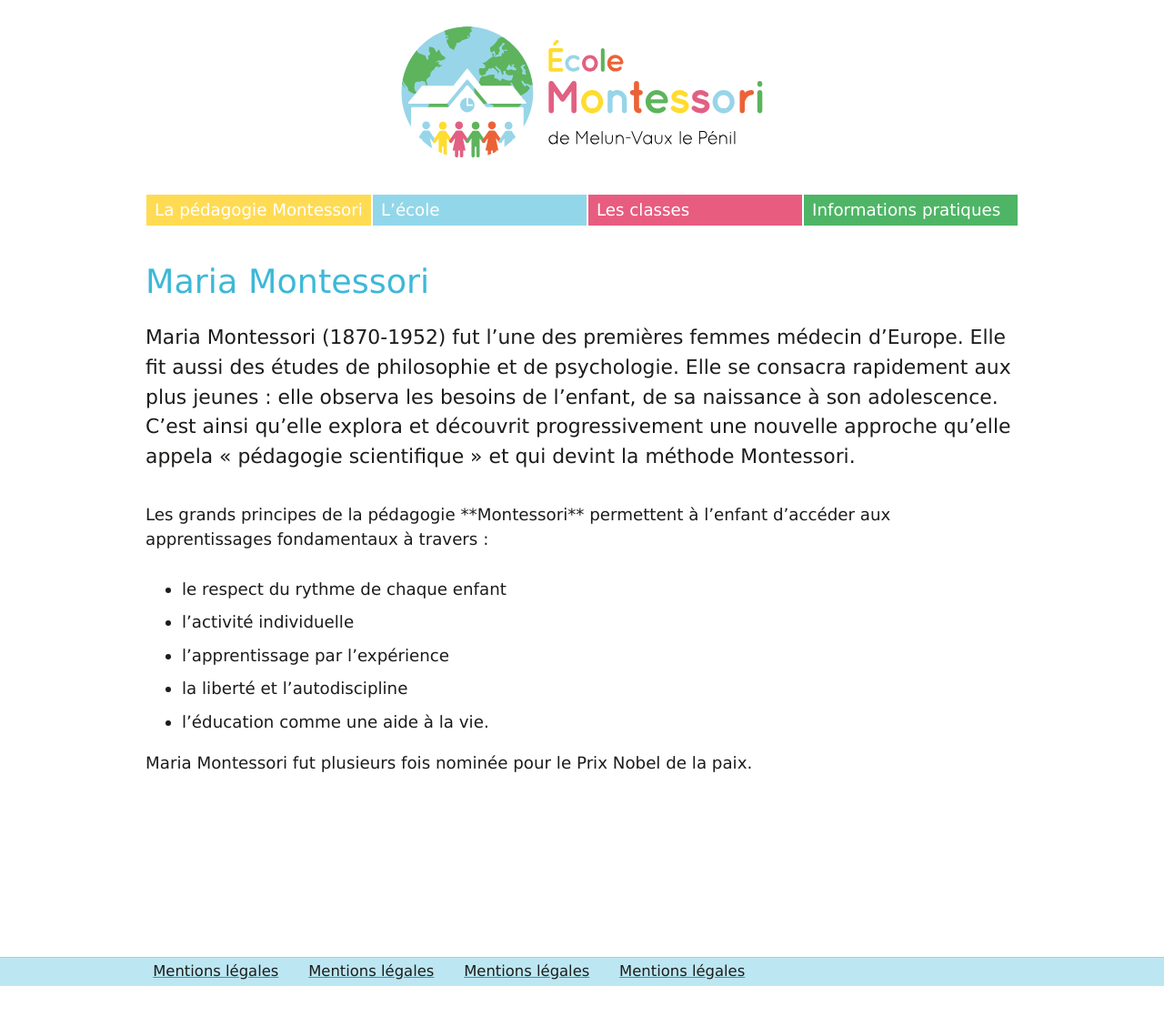
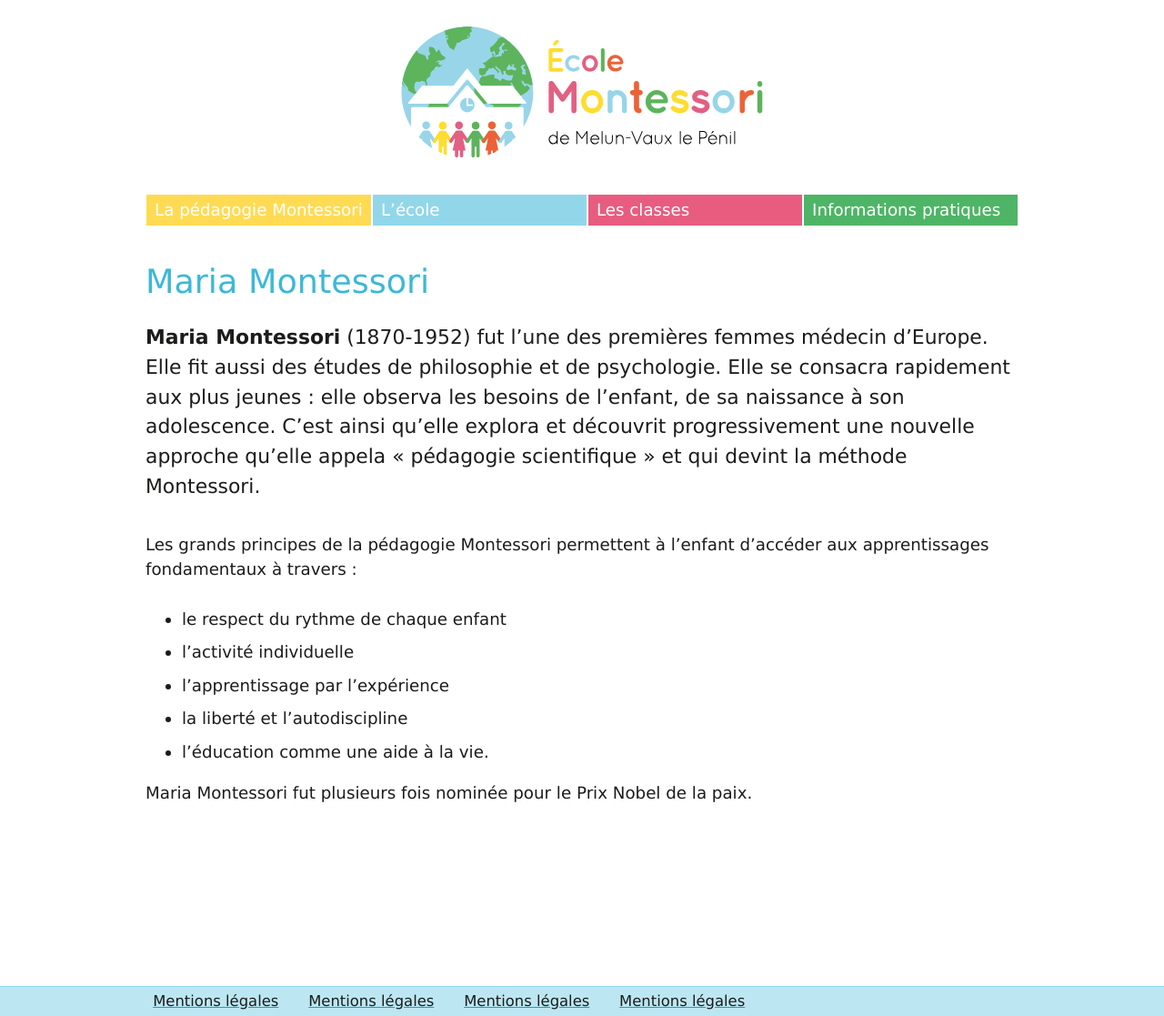
Before and after one commit to montessori-melun/montessori-melun.github.io, a Jekyll site: the page built from pedagogie-montessori/index.md, in a window 1280 px wide. Shown: the whole page at 91% size. Built offline with Jekyll 4.4.1, drawn with Linux system fonts in a browser that asks for light colours; before the commit the page ends 1084 px from its top, so only the background shows below that.

```diff
--- a/pedagogie-montessori/index.md
+++ b/pedagogie-montessori/index.md
@@ -2,9 +2,9 @@
 title: Maria Montessori
 ---
 
-<p>Maria Montessori (1870-1952) fut l’une des premières femmes médecin d’Europe. Elle fit aussi des études de philosophie et de psychologie. Elle se consacra rapidement aux plus jeunes : elle observa les besoins de l’enfant, de sa naissance à son adolescence. C’est ainsi qu’elle explora et découvrit progressivement une nouvelle approche qu’elle appela « pédagogie scientifique » et qui devint la méthode Montessori.  </p>
+**Maria Montessori** (1870-1952) fut l’une des premières femmes médecin d’Europe. Elle fit aussi des études de philosophie et de psychologie. Elle se consacra rapidement aux plus jeunes : elle observa les besoins de l’enfant, de sa naissance à son adolescence. C’est ainsi qu’elle explora et découvrit progressivement une nouvelle approche qu’elle appela « pédagogie scientifique » et qui devint la méthode Montessori.
 
-<p>Les grands principes de la pédagogie **Montessori** permettent à l’enfant d’accéder aux apprentissages fondamentaux à travers :</p>
+<p>Les grands principes de la pédagogie Montessori permettent à l’enfant d’accéder aux apprentissages fondamentaux à travers :</p>
 - le respect du rythme de chaque enfant
 - l’activité individuelle
 - l’apprentissage par l’expérience
```
